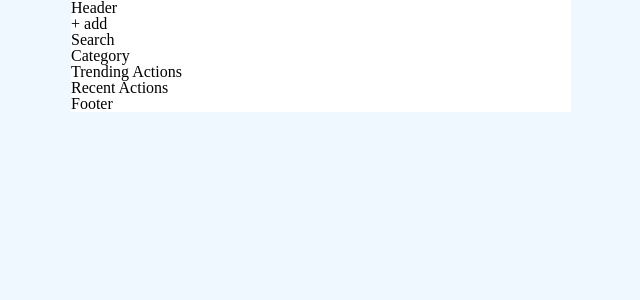
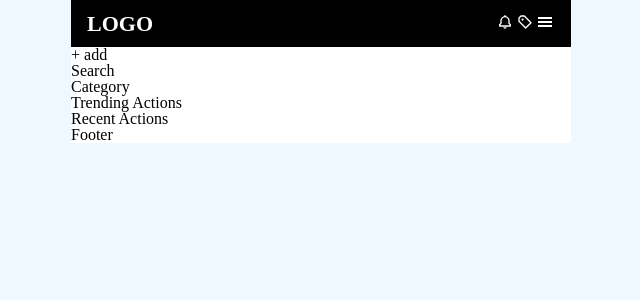
Before and after one commit to purplecode-team/purplecode-team3-client, a React (Create React App) app: page / in a window 1280 px wide. Shown: the top 300 px of the page, without its empty margins (319-959 px from the left). Built offline with nearby package versions, Linux system fonts and the light colour scheme.

Commit message:
add: header

```diff
--- a/package.json
+++ b/package.json
@@ -9,6 +9,7 @@
     "@types/styled-components": "^5.1.7",
     "react": "^17.0.1",
     "react-dom": "^17.0.1",
+    "react-icons": "^4.2.0",
     "react-router-dom": "^5.2.0",
     "react-scripts": "4.0.2",
     "styled-components": "^5.2.1",
--- /dev/null
+++ b/src/components/main/Header/hamburgerMenu.tsx
@@ -0,0 +1,20 @@
+import React from "react";
+import * as S from "./style";
+
+interface MenuProps {
+  menuOpen: boolean;
+  closeMenu: () => void;
+}
+
+function HamburgerMenu({ menuOpen, closeMenu }: MenuProps) {
+  return (
+    <S.HamburgerContainer style={{ display: menuOpen ? "block" : "none" }}>
+      <button type="button" onClick={closeMenu}>
+        X
+      </button>
+      <div>hi</div>
+    </S.HamburgerContainer>
+  );
+}
+
+export default HamburgerMenu;
--- /dev/null
+++ b/src/components/main/Header/headerIcon.tsx
@@ -0,0 +1,40 @@
+import React, { useState, useCallback, useEffect } from "react";
+import { useLocation } from "react-router";
+import { Link } from "react-router-dom";
+import { GiHamburgerMenu } from "react-icons/gi";
+import { BiBell, BiPurchaseTagAlt } from "react-icons/bi";
+import HamburgerMenu from "./hamburgerMenu";
+import * as S from "./style";
+
+function HeaderIcon(): JSX.Element {
+  const [menuOpen, setMenuOpen] = useState(false);
+  const onToggleMenu = useCallback(() => setMenuOpen((prev) => !prev), []);
+  const closeMenu = () => setMenuOpen(false);
+
+  const location = useLocation();
+
+  useEffect(() => {
+    closeMenu();
+  }, [location.pathname]);
+
+  return (
+    <div>
+      <S.IconContainer>
+        <Link to="/alarm">
+          <BiBell color="white" />
+        </Link>
+        <Link to="/basket">
+          <BiPurchaseTagAlt color="white" />
+        </Link>
+        <GiHamburgerMenu
+          color="white"
+          onClick={onToggleMenu}
+          cursor="pointer"
+        />
+      </S.IconContainer>
+      <HamburgerMenu menuOpen={menuOpen} closeMenu={closeMenu} />
+    </div>
+  );
+}
+
+export default HeaderIcon;
--- a/src/components/main/Header/index.tsx
+++ b/src/components/main/Header/index.tsx
@@ -1,7 +1,17 @@
 import React from "react";
+import * as S from "./style";
+import Logo from "./logo";
+import HeaderIcon from "./headerIcon";
 
-function Header() {
-  return <h1> Header </h1>;
+
+function Header(): JSX.Element {
+  return (
+    <S.Container>
+      <S.HeaderContents>
+        <Logo />
+        <HeaderIcon />
+      </S.HeaderContents>
+    </S.Container>);
 }
 
 export default Header;
--- /dev/null
+++ b/src/components/main/Header/logo.tsx
@@ -0,0 +1,12 @@
+import React from "react";
+import * as S from "./style";
+
+function Logo() :JSX.Element {
+  return (
+      <S.Logo to="/">
+        LOGO
+      </S.Logo>
+  );
+}
+
+export default Logo;
--- /dev/null
+++ b/src/components/main/Header/style.ts
@@ -0,0 +1,40 @@
+import styled from "styled-components";
+import { Link } from "react-router-dom";
+
+export const Container = styled.div`
+  background-color: black;
+  height: 47px;
+  width: 100%;
+`;
+export const HeaderContents = styled.div`
+  padding: 0px 1rem;
+  display: flex;
+  height: 100%;
+  align-items: center;
+  justify-content: space-between;
+`;
+export const Logo = styled(Link)`
+  color: white;
+  font-size: 22px;
+  font-weight: 800;
+  font-family: Gilroy;
+  text-decoration: none;
+`;
+export const IconContainer = styled.div`
+  vertical-align: middle;
+  display: flex;
+  width: 60px;
+  justify-content: space-around;
+`;
+export const HamburgerContainer = styled.div`
+  padding:0px;
+   min-width: 300px;
+  width: 100%;
+  max-width: 45%;
+  height: 100%;
+  background-color: yellow;
+  z-index: 90;
+  position: fixed;
+  top: 0;
+  right: 0;
+`;
```
Also changed, not shown: 1 other file (tests, documents, lock files or other folders).
